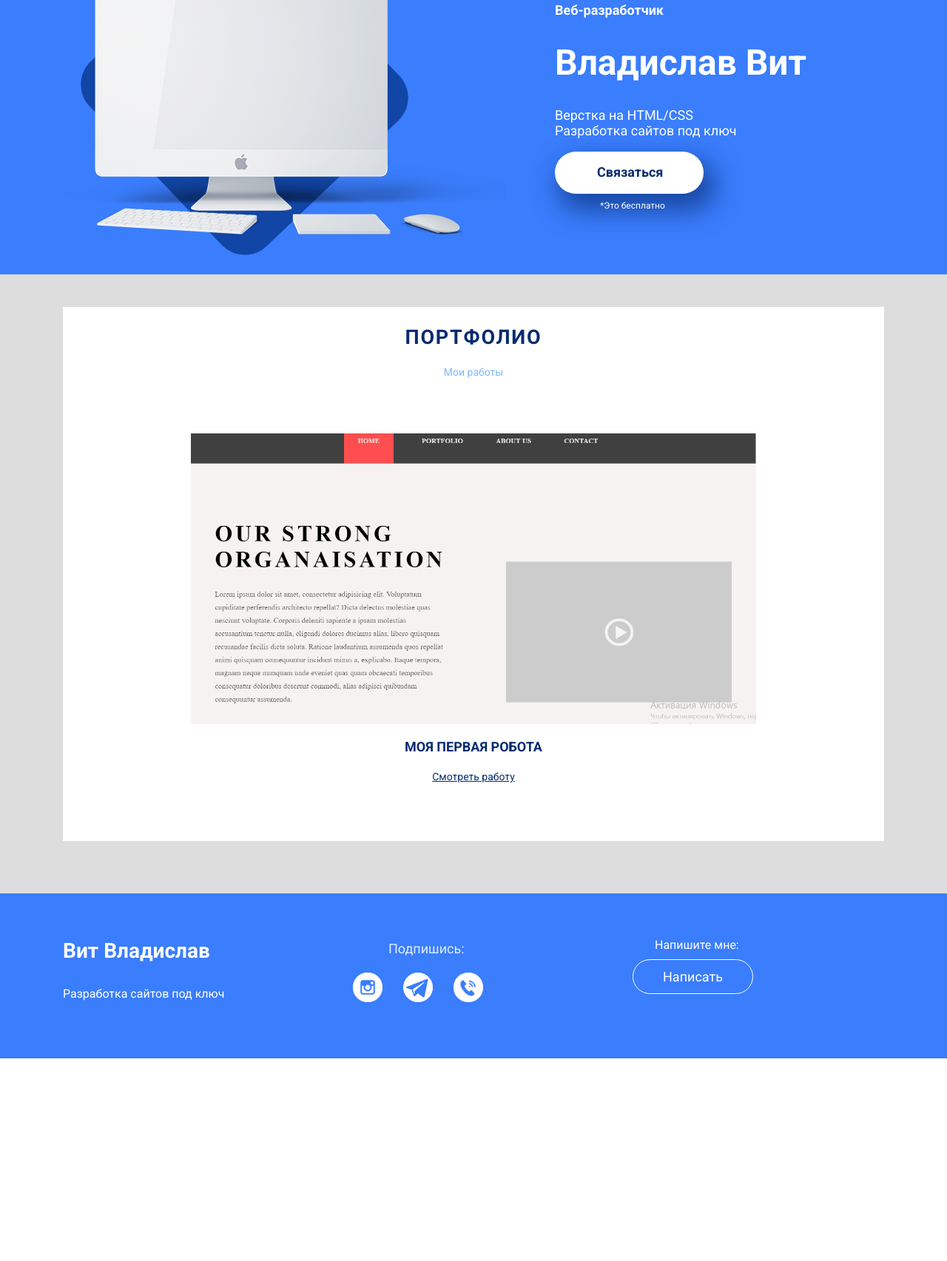
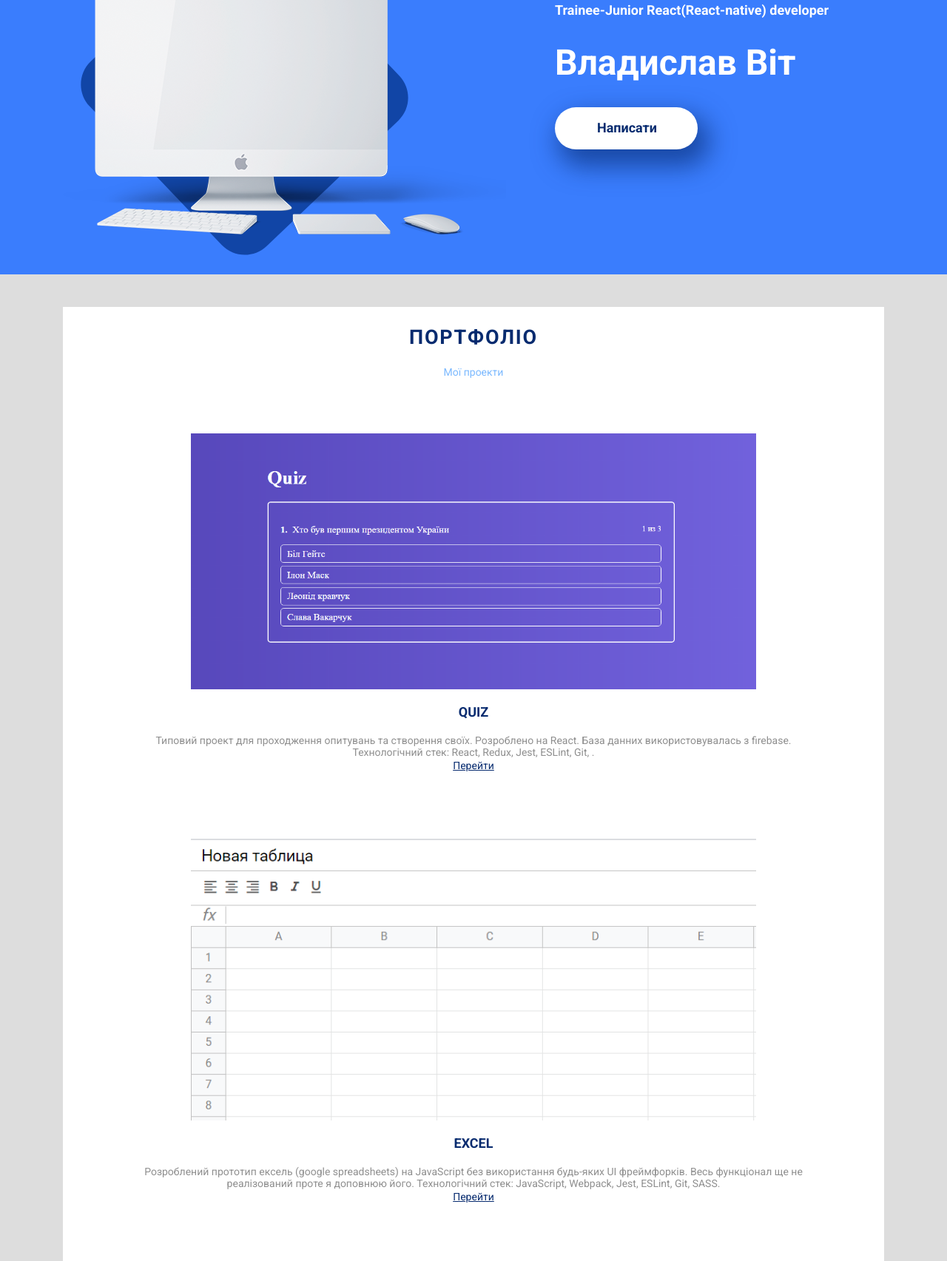
Before and after one commit to VladIsLaugh/VladIsLaugh.github.io, a plain HTML site: page index.html in a window 1280 px wide. Shown: the part 158-1863 px from the top of the page at 74% size. Before the commit the page ends 1589 px from the top, so only its background shows below. Drawn offline with Linux system fonts and the light colour scheme.

Commit message:
added 2 prgs

```diff
--- a/index.html
+++ b/index.html
@@ -37,12 +37,12 @@
 					<img class="header-img wow fadeInLeftBig"  src="img/main-img.png" alt="картинка">
 				</div>
 				<div class="col-lg-5">
-					<p class="header-pretitle wow fadeInRightBig" data-wow-delay="0.1s">Веб-разработчик</p>
-					<h1 class="header-title wow fadeInRightBig" data-wow-delay="0.2s">Владислав Вит</h1>
-					<p class="header-posttitle wow fadeInRightBig" data-wow-delay="0.3s">Верстка на HTML/CSS <br> Разработка сайтов под ключ</p>
+					<p class="header-pretitle wow fadeInRightBig" data-wow-delay="0.1s">Trainee-Junior React(React-native) developer</p>
+					<h1 class="header-title wow fadeInRightBig" data-wow-delay="0.2s">Владислав Віт</h1>
+					<!-- <p class="header-posttitle wow fadeInRightBig" data-wow-delay="0.3s">Верстка на HTML/CSS <br> Разработка сайтов под ключ</p> -->
 					<div class="header-button-block">
-						<a href="mailto:vladyslav.vit.kn.2017@lpnu.ua" class="header-button wow fadeInRightBig" data-wow-delay="0.4s">Связаться</a>
-						<small class="header-small wow fadeInRightBig" data-wow-delay="0.5s">*Это бесплатно</small>
+						<a href="mailto:vladyslav.vit.kn.2017@lpnu.ua" class="header-button wow fadeInRightBig" data-wow-delay="0.4s">Написати</a>
+						<!-- <small class="header-small wow fadeInRightBig" data-wow-delay="0.5s">*Это бесплатно</small> -->
 					</div>
 				</div>
 			</div>
@@ -51,22 +51,32 @@
 	</header>
 		<section class="portfolio wow fadeIn">
 		<div class="container">
+
 			<div class="portfolio-block">
-			<div class="portfolio-title"><h2>Портфолио</h2></div>
-			<div class="portfolio-subtitle">Мои работы</div>
-				<div class="row">
-					<div class="col-md-12">
-						<div class="portfolio-content-1 content">
-							<img class="portfolio-kartinka" src="img/портфолио1.png" alt="">
-							<div class="portfolio-zagolovok">Моя первая робота </div>
-							<div class="portfolio-text"></div>
-							<a href="http://ce00691.tmweb.ru/" class="portfolio-link">Смотреть работу</a>
+				<div class="portfolio-title"><h2>Портфоліо</h2></div>
+				<div class="portfolio-subtitle">Мої проекти</div>
+					<div class="row">
+						<div class="col-md-12">
+							<div class="portfolio-content-1 content">
+								<img class="portfolio-kartinka" src="img/prof-1.PNG" alt="">
+								<div class="portfolio-zagolovok">Quiz</div>
+								<div class="portfolio-text">Типовий проект для проходження опитувань та створення своїх. Розроблено на React. База данних використовувалась з firebase. Технологічний стек: React, Redux, Jest, ESLint, Git, .</div>
+								<a href="https://quiz-app-1c1b1.web.app/" class="portfolio-link">Перейти</a>
+							</div>
+							<hr>
+
+							<div class="portfolio-content-1 content">
+								<img class="portfolio-kartinka" src="./img/prof-2.PNG" alt="">
+								<div class="portfolio-zagolovok">Excel</div>
+								<div class="portfolio-text"> Розроблений прототип ексель (google spreadsheets) на JavaScript без використання будь-яких UI фреймфорків. Весь функціонал ще не реалізований проте я доповнюю його. Технологічний стек: JavaScript, Webpack, Jest, ESLint, Git, SASS.  </div>
+								<a href="https://my-excel-app.web.app/" class="portfolio-link">Перейти</a>
+							</div>
+							<hr>
 						</div>
-						<hr>
 					</div>
+				</div>
 
-				</div>
-			</div>
+
 
 		</div>
 
@@ -78,18 +88,18 @@
 		<div class="container">
 			<div class="row">
 				<div class="col-md-4">
-					<div class="footer-title"><h3>Вит Владислав</h3></div>
-					<div class="footer-subtitle">Разработка сайтов под ключ</div>
+					<div class="footer-title"><h3>Віт Владислав</h3></div>
+					<div class="footer-subtitle">Trainee-Junior React(React-native) developer</div>
 				</div>
 				<div class="col-md-4">
-					<div class="footer-follow">Подпишись:</div>
+					<div class="footer-follow"></div>
 					<div><a href="https://www.instagram.com/vlados__polytechnic"><img class="footer-icons wow bounceInDown" data-wow-delay="0.1s" src="img/socials/instagram.png" alt="facebook"></a>
 					<a href="https://t.me/NeVlados"><img class="footer-icons wow bounceInDown" data-wow-delay="0.2s" src="img/socials/telegram-symbol.png" alt="telegram"></a>
 					<a href="viber://chat?number=380672502413"><img class="footer-icons wow bounceInDown" data-wow-delay="0.3s" src="img/socials/viber.png" alt="vk"></a></div>
 				</div>
 				<div class="col-md-4">
-					<div class="footer-write-me">Напишите мне:</div>
-					<a href="mailto:vladyslav.vit.kn.2017@lpnu.ua" class="footer-button">Написать</a>
+					<div class="footer-write-me">Напиши мені:</div>
+					<a href="mailto:vladyslav.vit.kn.2017@lpnu.ua" class="footer-button">Написати</a>
 
 
 				</div>
```
Also changed, not shown: img/prof-1.PNG (added), img/prof-2.PNG (added).
